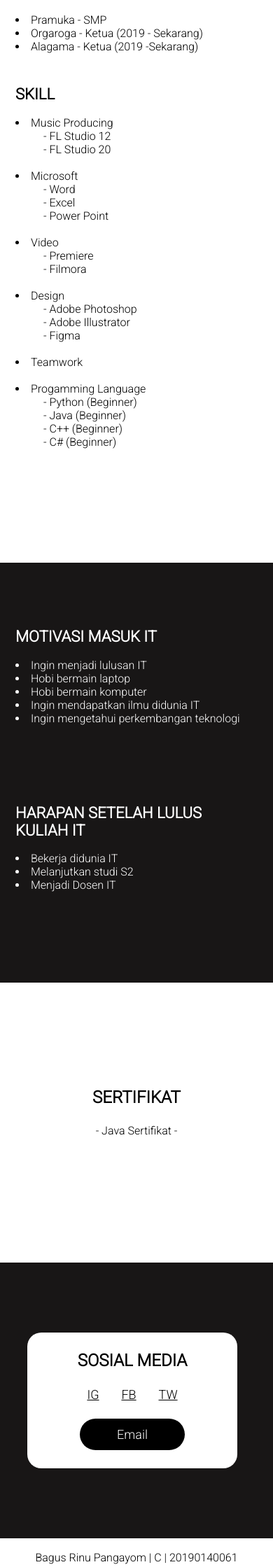
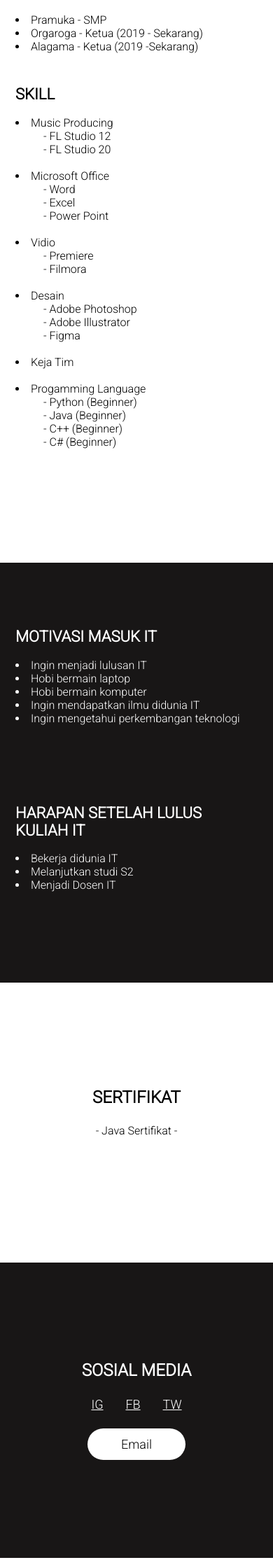
Before and after one commit to bagusrinupangayom/20190140061_BagusRinuPangayom, a PHP site: page / in a window 390 px wide. Shown: the part 1176-3415 px from the top of the page at 70% size. Run offline with PHP 8.4, Linux system fonts and the light colour scheme.

Commit message:
Praktikum3_Responsive_Final

```diff
--- a/index.css
+++ b/index.css
@@ -128,16 +128,17 @@ body {
 .sosmed {
     background-color: #181616;
     color: black;
-    padding: 100px;
+    padding: 140px 40px;
 }
 
-.linknya h2 {
+.sosmed h2 {
     margin: auto;
     text-align: center;
+    color: white;
     margin-bottom: 24px;
 }
 
-.linknya ul {
+.sosmed ul {
     list-style-type: none;
     padding: 0;
     margin: 0;
@@ -145,33 +146,32 @@ body {
     margin: auto;
 }
 
-.linknya li {
+.sosmed li {
     display: inline-block;
-
 }
 
-.linknya a {
+.sosmed a {
     text-decoration: underline;
     padding: 12px 14px;
-    color: black;
+    color: white;
     font-size: 18px;
 }
 
-.linknya a:hover {
-    background-color: #181616;
-    color: white;
+.sosmed a:hover {
+    background-color: white;
+    color: black;
 }
 
 .email a {
     display: inline-block;
     text-decoration: none;
-    background-color: black;
-    color: white;
+    background-color: white;
+    color: black;
     margin-top: 24px;
 }
 
 .email a:hover {
-    background-color: #181616;
+    background-color: #797979;
     color: white;
 }
 
@@ -259,23 +259,17 @@ body {
         width: 100%;
     }
 
-    .linknya a {
+    .sosmed a {
         width: 100%;
         border-radius: 50px;
     }
 
-    .linknya h2 {
+    .sosmed h2 {
         width: 100%;
     }
 
     .email a {
-        width: 150px;
-    }
-
-    .kotak {
-        border-radius: 20px;
-        margin: auto;
-        margin-left: -61px;
+        width: 140px;
     }
 
     .footer {
--- a/index.html
+++ b/index.html
@@ -62,24 +62,24 @@
                         <dd>- FL Studio 20</dd>
                     <br>
 
-                    <li>Microsoft</li>
+                    <li>Microsoft Office</li>
                         <dd>- Word</dd>
                         <dd>- Excel</dd>
                         <dd>- Power Point</dd>
                     <br>
 
-                    <li>Video</li>
+                    <li>Vidio</li>
                         <dd>- Premiere</dd>
                         <dd>- Filmora</dd>
                     <br>
 
-                    <li>Design</li>
+                    <li>Desain</li>
                         <dd>- Adobe Photoshop</dd>
                         <dd>- Adobe Illustrator</dd>
                         <dd>- Figma</dd>
                     <br>
 
-                    <li>Teamwork</li>
+                    <li>Keja Tim</li>
                     <br>
                     <li>Progamming Language</li>
                         <dd>- Python (Beginner)</dd>
@@ -124,8 +124,6 @@
 
         <!-- Sosial Media -->
         <div class="sosmed">
-            <div class="kotak">
-                <div class="linknya">
             <h2>SOSIAL MEDIA</h2>
             <ul>
                 <li><a href="https://instagram.com">IG</a></li>
@@ -138,8 +136,7 @@
                     <li><a href="https://mail.google.com/mail/u/0/#inbox?compose=new">Email</a></li>
                 </ul>
             </div>
-                </div>
-            </div>
+
         </div>
         <!-- Akhir Sosial Media -->
 
```
Lines whose indentation alone changed are shown as unchanged.
